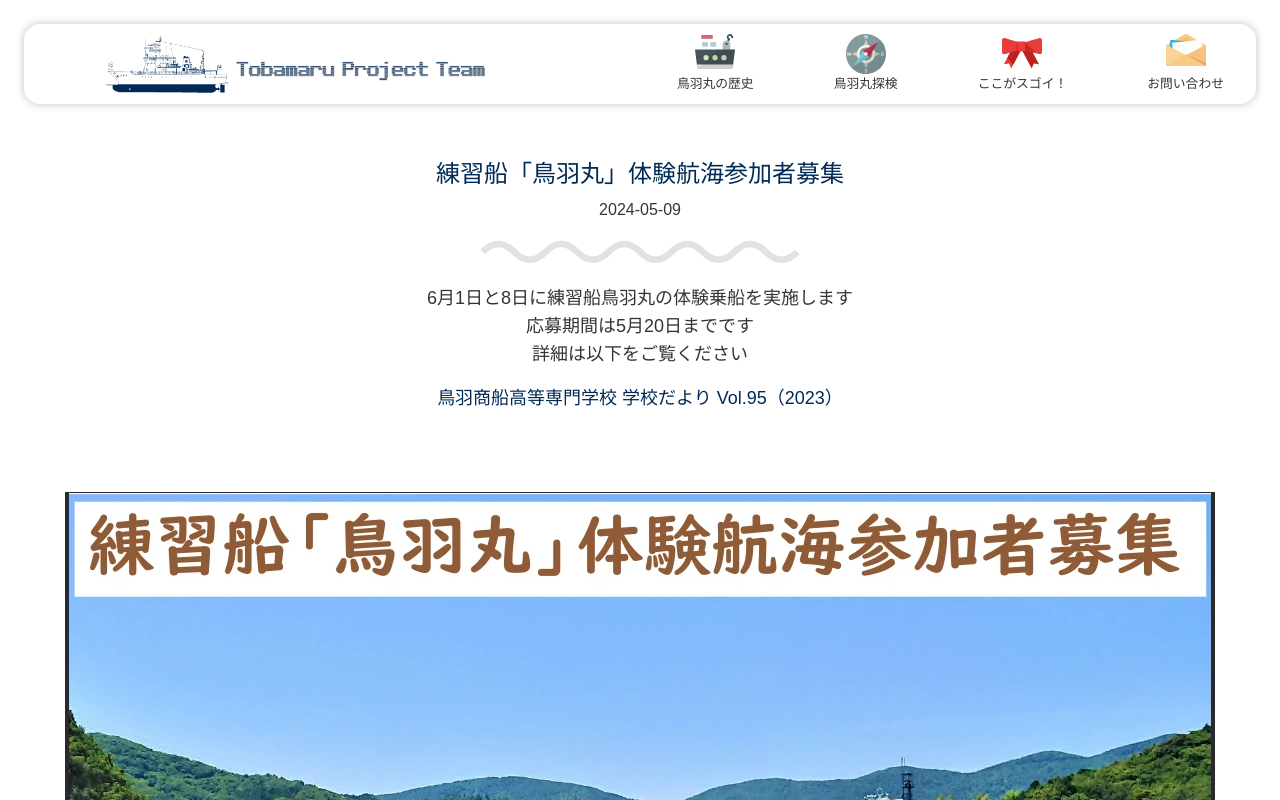
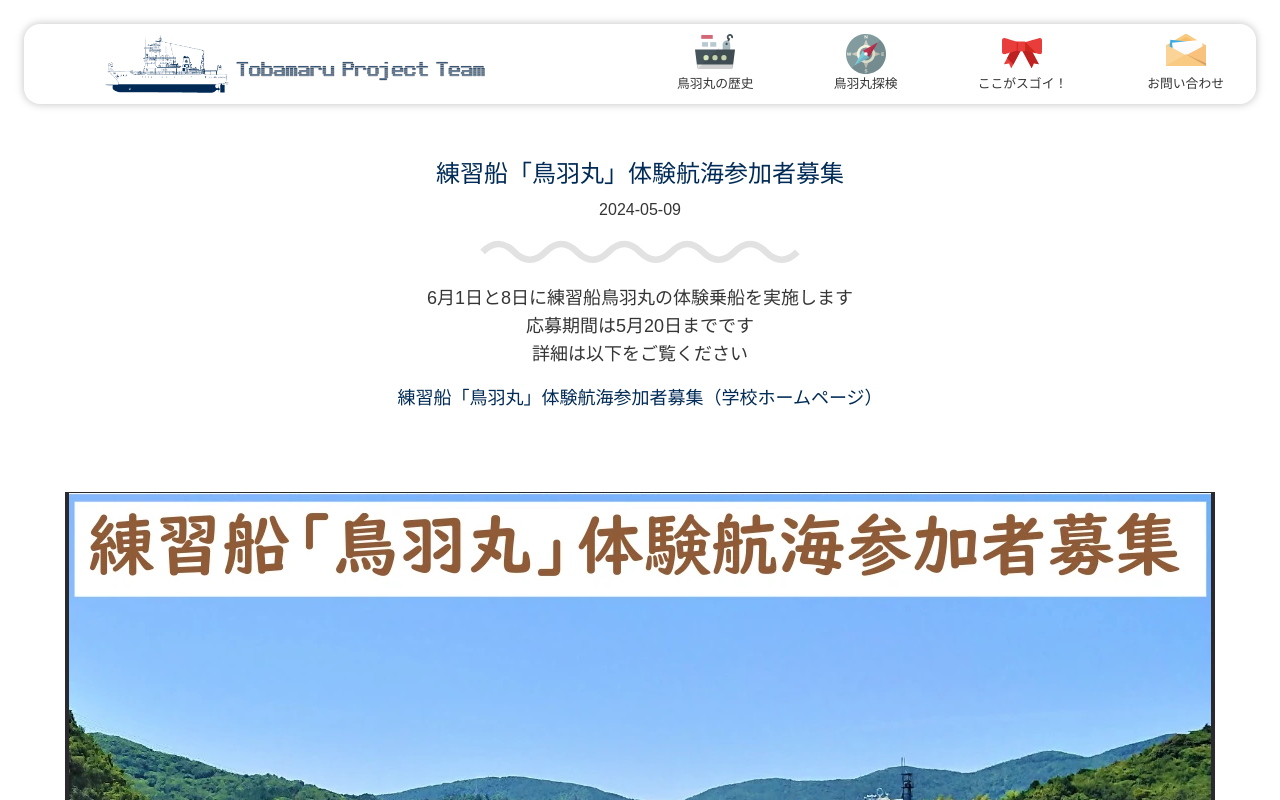
Before and after one commit to takara2314/3rd-tobamaru-lastyear, a SvelteKit app: page /news/tobamaru-taiaken-24 in a window 1280 px wide. Shown: the top 800 px of the page. Built offline with nearby package versions, Linux system fonts and the light colour scheme; a web font is replaced by a local one.

Commit message:
リンクテキストを修正

```diff
--- a/src/routes/news/tobamaru-taiaken-24/+page.svelte
+++ b/src/routes/news/tobamaru-taiaken-24/+page.svelte
@@ -30,7 +30,7 @@
           href="https://www.toba-cmt.ac.jp/topics/entry/15504/"
           class="link"
         >
-          鳥羽商船高等専門学校 学校だより Vol.95（2023）
+          練習船「鳥羽丸」体験航海参加者募集（学校ホームページ）
         </a>
       </div>
     </div>
```
